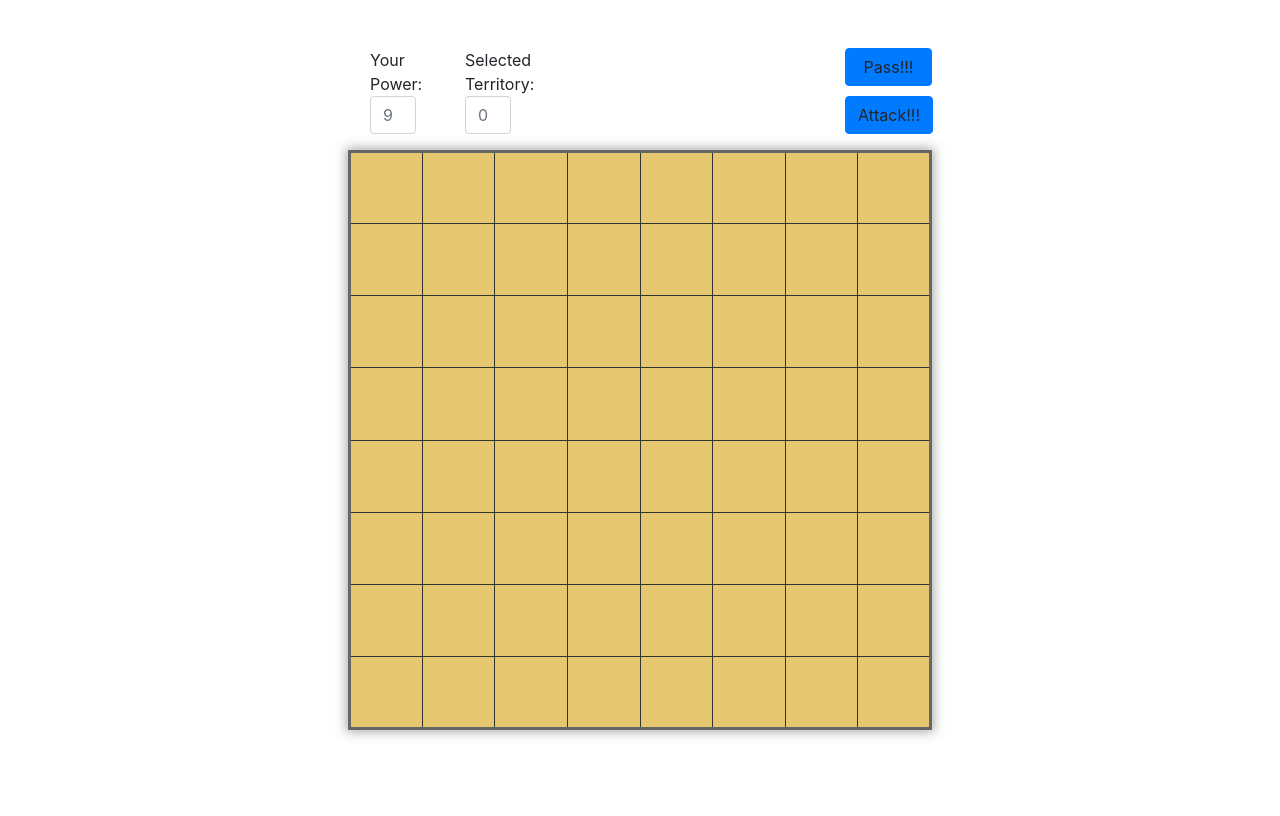
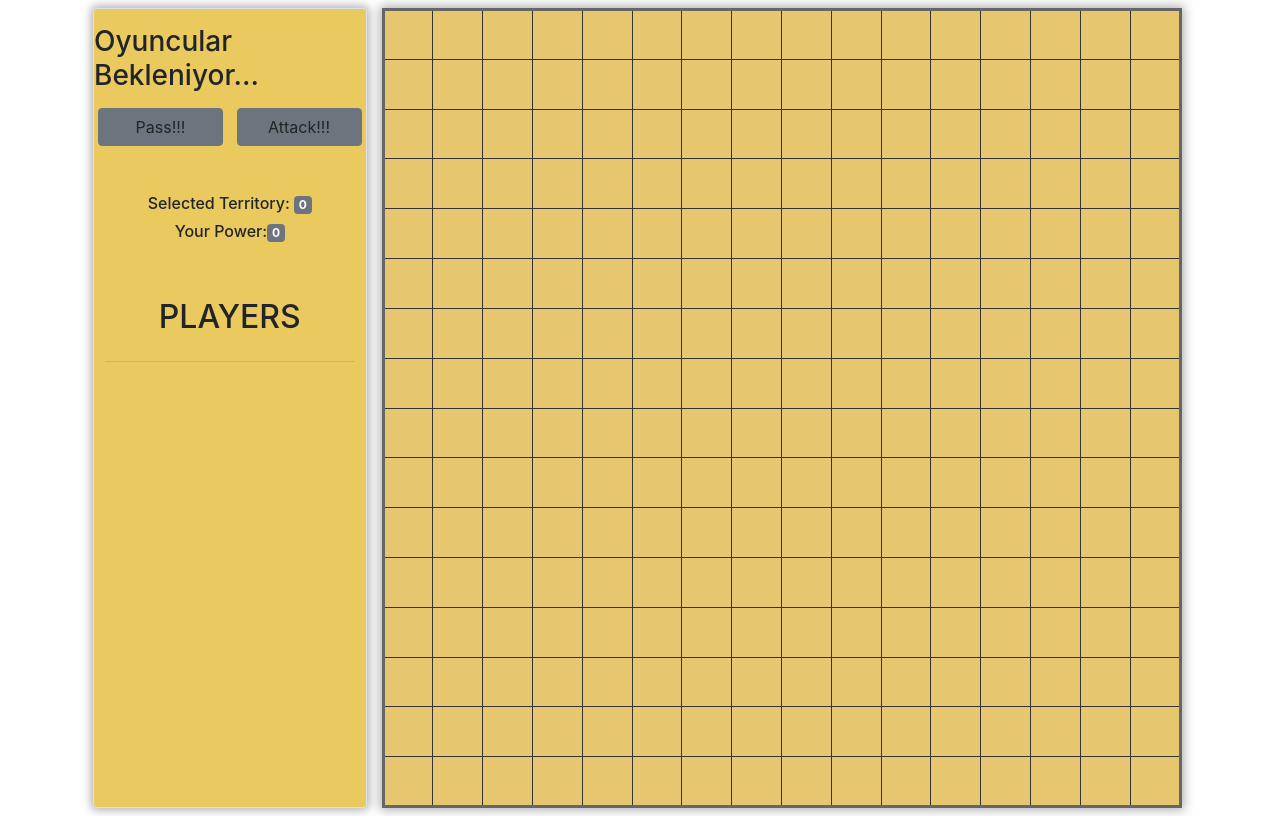
Before and after one commit to Fonur/Empires-of-Square, a website: page public/index.html in a window 1280 px wide. Drawn offline with nearby package versions, Linux system fonts and the light colour scheme; no server answers.

Commit message:
modify index.html

```diff
--- a/public/board.js
+++ b/public/board.js
@@ -2,14 +2,13 @@ var arena = document.querySelector('.arena');
 var firstClicked;
 var socket = io();
 var selected = 0;
+var person;
+var power;
 
 socket.on('connect', () => {
   var attack = document.querySelector('#attack');
-  var person = prompt("Please enter your name", "Harry");
-  var kisiler = document.querySelector('.kisiler');
+  person = prompt("Please enter your name", "Harry");
   var pass = document.querySelector('#pass');
-
-  kisiler.innerHTML = `<h1><span class="badge badge-secondary">${person}</span></h1> `;
 
   socket.emit('createPlayer', {name:person});
 
@@ -20,15 +19,16 @@ socket.on('connect', () => {
   arena.addEventListener('click', (e) => {
     var clicked = e.path[0].id;
     var capture = document.getElementById('territory');
+    power = document.getElementById('power');
     var colorSquare = document.getElementById(clicked).style.background;
     console.log(colorSquare);
 
     if (colorSquare === 'rgb(255, 255, 255)') {
       document.getElementById(clicked).setAttribute('style', `background: rgb(230, 198, 111);`);
-      capture.value = --selected;
+      capture.innerText = --selected;
     } else {
       document.getElementById(clicked).setAttribute('style', `background: #fff`);
-      capture.value = ++selected;
+      capture.innerText = ++selected;
     }
 
     socket.emit('coords', clicked);
@@ -49,13 +49,22 @@ socket.on('turnTime', function(message) {
 });
 
 socket.on('loadOtherPlayers', function(coords) {
+  var kisiler = document.querySelector('.kisiler');
+  kisiler.innerHTML = ' ';
   var power = document.getElementById('power');
   selected = 0;
-
   console.log(coords);
   arena.innerHTML = ' ';
   createBoard();
   coords.forEach(key => {
+    var personName = Object.values(key.name)[0];
+    console.log(personName);
+    if (personName === person) {
+      kisiler.insertAdjacentHTML('beforeend',`<h4><span style="background: ${key.color}; color:#fff">${Object.values(key.name)}</span>  </h4><hr width="250px;">`);
+      power.innerText = key.power;
+    } else {
+      kisiler.insertAdjacentHTML('beforeend',`<h4>${Object.values(key.name)}</h4><hr width="250px;">`);
+    }
     var color = key.color;
     var coordsKey = key.territories;
     coordsKey.forEach(el => {
@@ -76,10 +85,10 @@ socket.on('createCoords', function (coords) {
 });
 
 const createBoard = () => {
-  for (var i = 0; i < 8; i++) {
+  for (var i = 0; i < 16; i++) {
     var tr = document.createElement('tr');
     arena.insertAdjacentElement('beforeend', tr);
-    for (var j = 0; j < 8; j++) {
+    for (var j = 0; j < 16; j++) {
       var td = document.createElement('td');
       td.setAttribute("id", `${i}${j}`);
       tr.insertAdjacentElement('beforeend', td);
--- a/public/index.html
+++ b/public/index.html
@@ -15,47 +15,32 @@
 
 <body>
   <div class="container">
-    <div class="row mt-5">
-      <div class="kisiler col-md-3">
-      </div>
-      <div class="col-md-1">
-        Your Power:
-      </div>
-      <div class="col-md-1">
-        Selected Territory:
-      </div>
-      <div class="col-md-3">
-        <h3></h3>
-      </div>
-            <div class="col-md-1">
-              <a name="" id="pass" class="btn btn-primary" style="width:87px;" role="button">Pass!!!</a>
+    <div class="row m-2">
+      <div class="leftMenu col-md-3 rounded border" style="background: #EAC95E;">
+        <div class="row">
+          <h3 class="mr-auto ml-auto mt-3 mb-3">Oyuncular Bekleniyor...</h3>
+        </div>
+        <div class="row">
+          <a name="" id="pass" class="btn btn-secondary ml-1" style="width:125px;" role="button">Pass!!!</a>
+          <a name="" id="attack" class="btn btn-secondary ml-auto mr-1" style="width:125px" role="button">Attack!!!</a>
+        </div>
+        <div class="row mt-5">
+          <h6 class="mr-auto ml-auto">Selected Territory: <span id="territory" class="badge badge-secondary">0</span></h6>
+        </div>
+        <div class="row">
+            <h6 class="mr-auto ml-auto">Your Power:<span id="power" class="badge badge-secondary">0</span></h6>
+        </div>
+        <div class="row mt-5 mb-0 p-0">
+          <h2 class="mr-auto ml-auto">PLAYERS</h2>
+          <hr  width="250px;">
+        </div>
+        <div class="row mt-0 p-0">
+            <div class="kisiler col-md-3">
             </div>
-    </div>
-    <div class="row">
-      <div class="col-md-3">
-      </div>
-      <div class="col-md-1">
-        <div class="form-group">
-          <input style="width:70%" type="text" class="form-control" name="" id="power" placeholder="9">
         </div>
       </div>
-      <div class="col-md-1">
-        <div class="form-group">
-          <input style="width:70%" type="text" class="form-control" name="" id="territory" placeholder="0">
-        </div>
-      </div>
-      <div class="col-md-3">
-
-      </div>
-      <div class="col-md-1">
-        <a name="" id="attack" class="btn btn-primary" role="button">Attack!!!</a>
-      </div>
-      <div class="col-md-3 mr-auto">
-      </div>
-    </div>
-    <div class="row">
-      <div class="col-md-12">
-        <table class="arena" style="margin: 0px auto;">
+      <div class="col-md-9">
+        <table class="arena">
         </table>
       </div>
     </div>
--- a/public/style.css
+++ b/public/style.css
@@ -2,12 +2,19 @@ table {
   font-size: 3em;
   color: #333;
   border:3px solid #666;
-  width: 584px;
-  height: 580px;
+  width: 800px;
+  height: 800px;
   -webkit-box-shadow: 0px 0px 10px 2px rgba(50, 50, 50, 0.4);
   -moz-box-shadow:    0px 0px 10px 2px rgba(50, 50, 50, 0.4);
   box-shadow:         0px 0px 10px 2px rgba(50, 50, 50, 0.4);
-  margin: 20px;
+}
+
+
+.leftMenu {
+  border:3px solid #666;
+  -webkit-box-shadow: 0px 0px 10px 2px rgba(50, 50, 50, 0.4);
+  -moz-box-shadow:    0px 0px 10px 2px rgba(50, 50, 50, 0.4);
+  box-shadow:         0px 0px 10px 2px rgba(50, 50, 50, 0.4);
 }
 
 td {
--- a/server/server.js
+++ b/server/server.js
@@ -38,7 +38,8 @@ io.on('connection', function (socket) {
   });
 
   const loadOtherPlayers = () => {
-    var players = [];
+    var players = [], currentPlayer;
+    currentPlayer = p[socket.id];
     countPlayer = 0;
     for (var i in io.sockets.connected) {
       var s = io.sockets.connected[i];
@@ -46,7 +47,7 @@ io.on('connection', function (socket) {
       countPlayer++;
       players.push(p[s.id]);
     }
-    socket.emit('loadOtherPlayers', players);
+    io.emit('loadOtherPlayers', players);
   }
 
   socket.on('createPlayer', function (name) {
```
